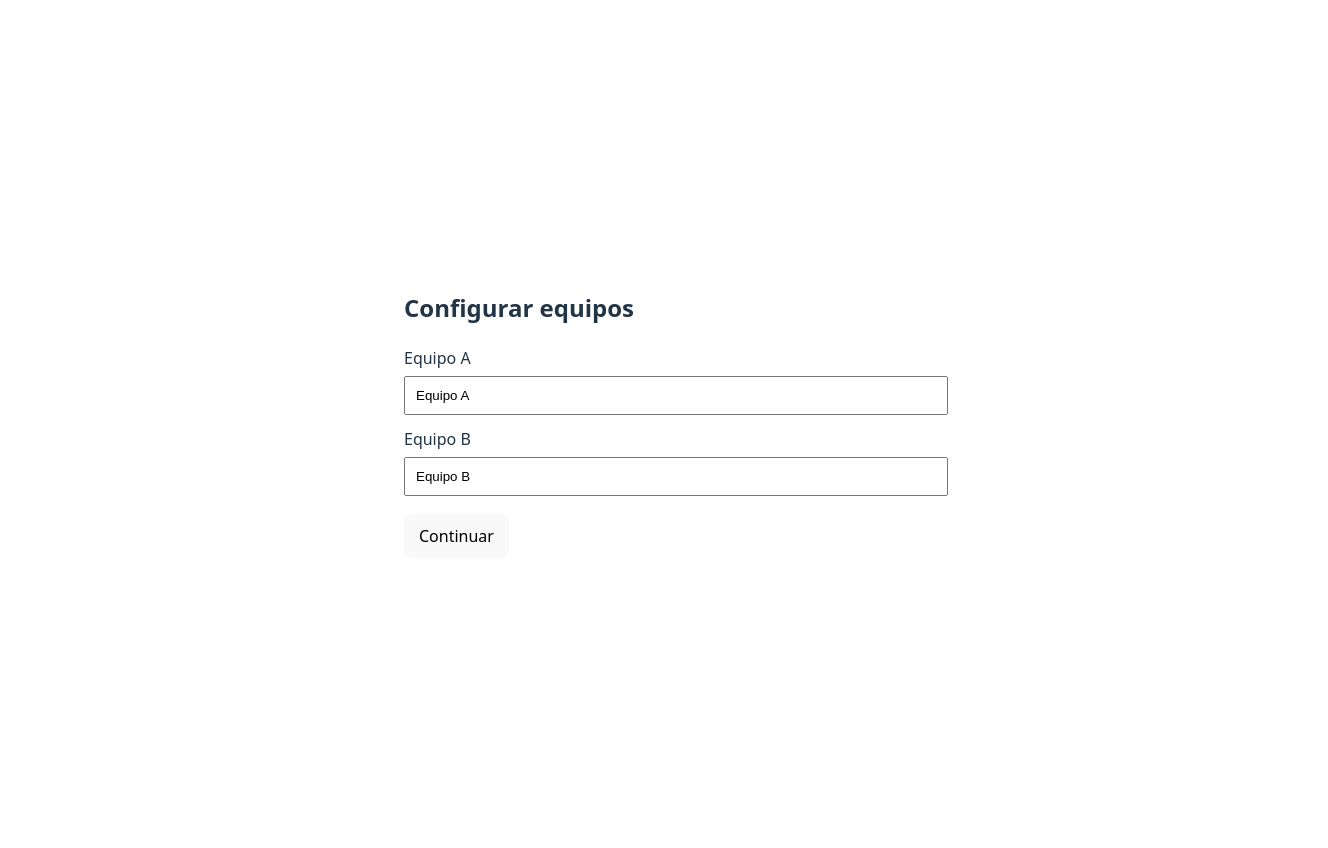
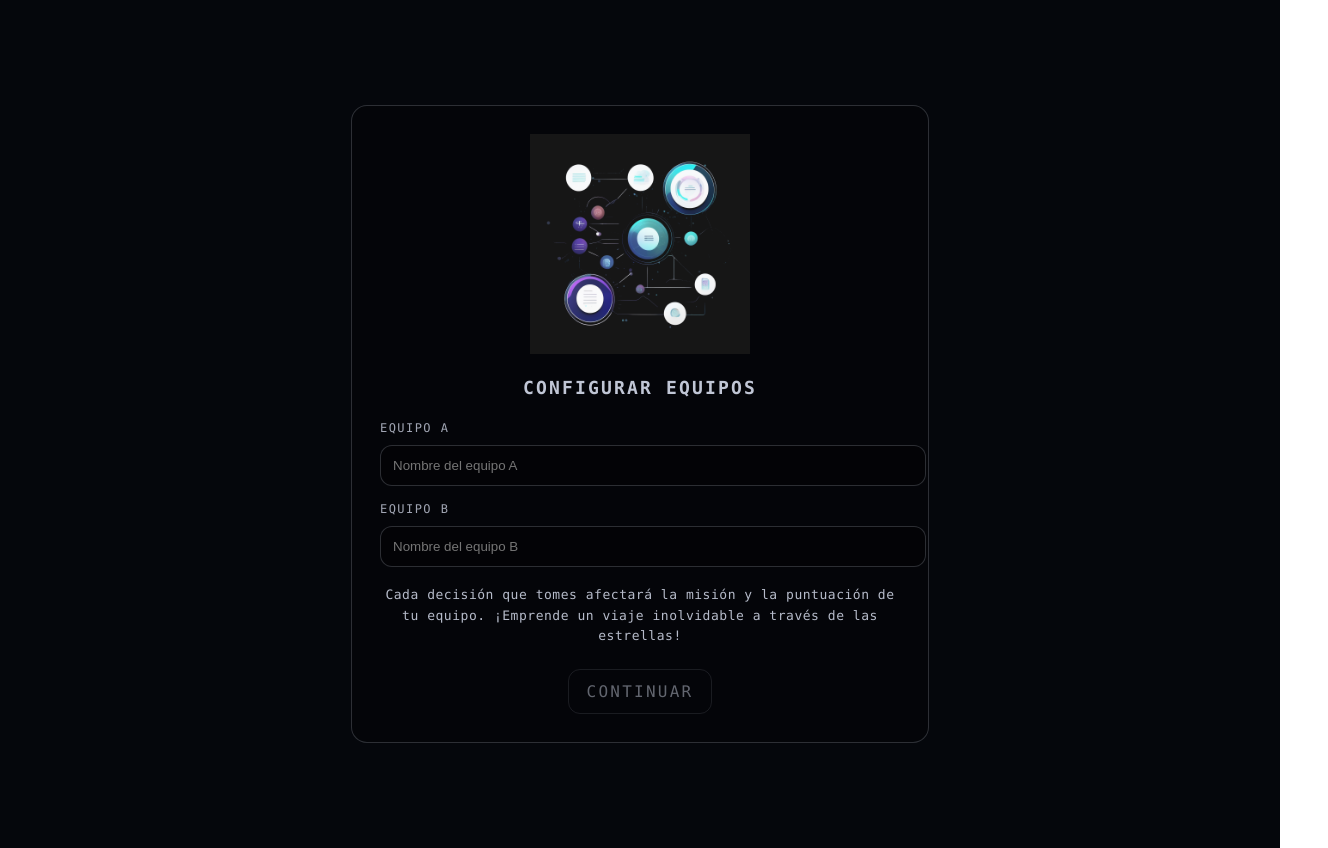
Before and after one commit to rosadl/cosmos, a React (Vite) app: page / in a window 1280 px wide. Both pictures are taken after a click on the button "UNETE A LA MISION". Shown: the whole page, 1328 px wide, since content can reach past the window. Built offline with nearby package versions, Linux system fonts and the light colour scheme.

Commit message:
adding the logic

```diff
--- a/src/App.tsx
+++ b/src/App.tsx
@@ -2,15 +2,37 @@ import { useState } from "react";
 import TitleScreen from "./components/TitleScreen";
 import TeamSetupScreen from "./components/TeamSetupScreen";
 import GameScreen from "./components/GameScreen";
+import type { TeamNames } from "./types";
 
 type Mode = "title" | "setup" | "game";
 
 export default function App() {
   const [mode, setMode] = useState<Mode>("title");
+  const [teamNames, setTeamNames] = useState<TeamNames>({ A: "Equipo A", B: "Equipo B" });
 
-  if (mode === "title") return <TitleScreen onStart={() => setMode("setup")} />;
+  if (mode === "title") {
+    return <TitleScreen onStart={() => setMode("setup")} />;
+  }
 
-  if (mode === "setup") return <TeamSetupScreen onDone={() => setMode("game")} />;
+  if (mode === "setup") {
+    return (
+      <TeamSetupScreen
+        onDone={(names) => {
+          setTeamNames(names);
+          setMode("game");
+        }}
+      />
+    );
+  }
 
-  return <GameScreen onBackToTitle={() => setMode("title")} />;
+  return (
+    <GameScreen
+      teamNames={teamNames}
+      onRestartMission={() => {
+        setMode("title");
+        // opcional: si quieres forzar que se reescriban siempre al empezar:
+        // setTeamNames({ A: "Equipo A", B: "Equipo B" });
+      }}
+    />
+  );
 }
--- /dev/null
+++ b/src/components/GameScreen.css
@@ -0,0 +1,146 @@
+/* Reset mínimo para asegurar que el layout full-screen funcione */
+html, body, #root {
+  height: 100%;
+}
+
+body {
+  margin: 0;
+}
+
+/* Estilo base del juego */
+.game {
+  min-height: 100vh;
+  width: 100%;
+  padding: 24px;
+  box-sizing: border-box;
+
+  background: #05070c;
+  color: rgba(231, 238, 255, 0.92);
+
+  font-family: ui-monospace, SFMono-Regular, Menlo, Monaco, Consolas,
+               "Liberation Mono", "Courier New", monospace;
+
+  display: flex;
+  justify-content: center;
+  align-items: flex-start;
+}
+
+.game-inner {
+  width: min(900px, 100%);
+}
+
+/* Botón pequeño arriba a la derecha */
+.game-topbar {
+  display: flex;
+  justify-content: flex-end;
+  margin-bottom: 12px;
+}
+
+.game-link {
+  border: none;
+  background: transparent;
+  color: rgba(231, 238, 255, 0.72);
+  font: inherit;
+  font-size: 12px;
+  letter-spacing: 0.12em;
+  text-transform: uppercase;
+  cursor: pointer;
+  padding: 6px 0;
+}
+
+.game-link:hover {
+  color: rgba(120, 170, 255, 0.95);
+}
+
+/* HUD */
+.game-hud {
+  display: grid;
+  grid-template-columns: 1fr 1fr 1fr;
+  gap: 12px;
+
+  border: 1px solid rgba(231, 238, 255, 0.18);
+  border-radius: 16px;
+  padding: 14px 16px;
+  background: rgba(0, 0, 0, 0.2);
+
+  margin-bottom: 18px;
+  box-sizing: border-box;
+}
+
+.game-hudBlock {
+  display: grid;
+  gap: 6px;
+}
+
+.game-hudCenter {
+  text-align: center;
+}
+
+.game-hudRight {
+  text-align: right;
+}
+
+.game-hudLabel {
+  font-size: 12px;
+  letter-spacing: 0.12em;
+  text-transform: uppercase;
+  opacity: 0.7;
+}
+
+.game-hudValue {
+  font-size: 14px;
+  letter-spacing: 0.06em;
+}
+
+/* Card del nodo */
+.game-card {
+  border: 1px solid rgba(231, 238, 255, 0.18);
+  border-radius: 16px;
+  padding: 22px 20px;
+  background: rgba(0, 0, 0, 0.2);
+  box-sizing: border-box;
+}
+
+.game-title {
+  margin: 0 0 12px;
+  letter-spacing: 0.08em;
+  text-transform: uppercase;
+}
+
+.game-text {
+  margin: 0;
+  line-height: 1.7;
+  opacity: 0.9;
+}
+
+/* Botones */
+.game-actions {
+  display: flex;
+  gap: 12px;
+  flex-wrap: wrap;
+  margin-top: 18px;
+}
+
+.game-btn {
+  border: 1px solid rgba(231, 238, 255, 0.22);
+  background: transparent;
+  color: inherit;
+  padding: 12px 18px;
+  border-radius: 12px;
+
+  letter-spacing: 0.14em;
+  text-transform: uppercase;
+
+  cursor: pointer;
+}
+
+.game-btn:hover {
+  border-color: rgba(120, 170, 255, 0.45);
+}
+
+.game-endingNote {
+  margin-top: 16px;
+  font-size: 12px;
+  letter-spacing: 0.06em;
+  opacity: 0.7;
+}
--- a/src/components/GameScreen.tsx
+++ b/src/components/GameScreen.tsx
@@ -1,23 +1,107 @@
-import { loadTeamNames } from "../storage";
+import { useMemo, useState } from "react";
+import { story } from "../story";
+import type { Choice, Team, TeamNames } from "../types";
+import "./gameScreen.css";
 
 type Props = {
-  onBackToTitle: () => void;
+  teamNames: TeamNames;
+  onRestartMission: () => void; // vuelve a portada
 };
 
-export default function GameScreen({ onBackToTitle }: Props) {
-  const teamNames = loadTeamNames(); // lectura directa
+type Score = { A: number; B: number };
+
+function isPlayableTeam(t: Team): t is "A" | "B" {
+  return t === "A" || t === "B";
+}
+
+export default function GameScreen({ teamNames, onRestartMission }: Props) {
+  const [nodeId, setNodeId] = useState<string>(story.start);
+  const [score, setScore] = useState<Score>({ A: 0, B: 0 });
+
+  const node = useMemo(() => story.nodes[nodeId], [nodeId]);
+
+  const applyChoice = (choice: Choice) => {
+    if (node && isPlayableTeam(node.teamTurn)) {
+      setScore((s) => ({ ...s, [node.teamTurn]: s[node.teamTurn] + choice.points }));
+    }
+    setNodeId(choice.target);
+  };
+
+  if (!node) {
+    return (
+      <main className="game">
+        <div className="game-inner">
+          <div className="game-topbar">
+            <button className="game-link" onClick={onRestartMission}>
+              Reiniciar misión
+            </button>
+          </div>
+
+          <div className="game-card">
+            <h2 className="game-title">Error</h2>
+            <p className="game-text">Nodo no encontrado: {nodeId}</p>
+          </div>
+        </div>
+      </main>
+    );
+  }
+
+  const turnLabel =
+    node.teamTurn === "A"
+      ? `Turno: ${teamNames.A}`
+      : node.teamTurn === "B"
+      ? `Turno: ${teamNames.B}`
+      : "Turno: Sistema";
 
   return (
-    <main style={{ padding: 24 }}>
-      <div style={{ marginBottom: 12 }}>
-        Equipo A: <b>{teamNames.A}</b> · Equipo B: <b>{teamNames.B}</b>
+    <main className="game">
+      <div className="game-inner">
+        <div className="game-topbar">
+          <button className="game-link" onClick={onRestartMission}>
+            Reiniciar misión
+          </button>
+        </div>
+
+        <div className="game-hud">
+          <div className="game-hudBlock">
+            <div className="game-hudLabel">Equipo A</div>
+            <div className="game-hudValue">
+              {teamNames.A} · {score.A} pts
+            </div>
+          </div>
+
+          <div className="game-hudBlock game-hudCenter">
+            <div className="game-hudLabel">Turno</div>
+            <div className="game-hudValue">{turnLabel}</div>
+          </div>
+
+          <div className="game-hudBlock game-hudRight">
+            <div className="game-hudLabel">Equipo B</div>
+            <div className="game-hudValue">
+              {teamNames.B} · {score.B} pts
+            </div>
+          </div>
+        </div>
+
+        <div className="game-card">
+          <h2 className="game-title">{node.title}</h2>
+          <p className="game-text">{node.text}</p>
+
+          <div className="game-actions">
+            {node.choices.map((c, idx) => (
+              <button key={idx} className="game-btn" onClick={() => applyChoice(c)}>
+                {c.label}
+              </button>
+            ))}
+          </div>
+
+          {node.ending && (
+            <p className="game-endingNote">
+              Fin de la misión. Usa “Reiniciar misión” para comenzar de nuevo.
+            </p>
+          )}
+        </div>
       </div>
-
-      <button onClick={onBackToTitle} style={{ marginBottom: 16 }}>
-        Volver a portada
-      </button>
-
-      Aquí irá el motor de nodos.
     </main>
   );
 }
--- /dev/null
+++ b/src/components/TeamSetup.css
@@ -0,0 +1,97 @@
+.teamSetup {
+  min-height: 100vh;
+  display: grid;
+  place-items: center;
+  padding: 24px;
+  background: #05070c;
+  color: rgba(231, 238, 255, 0.92);
+  font-family: ui-monospace, SFMono-Regular, Menlo, Monaco, Consolas, "Liberation Mono",
+               "Courier New", monospace;
+}
+
+.teamSetup-inner {
+  width: min(520px, 100%);
+  border: 1px solid rgba(231, 238, 255, 0.18);
+  border-radius: 16px;
+  padding: 28px;
+  background: rgba(0, 0, 0, 0.2);
+}
+
+.teamSetup-title {
+  margin: 0 0 18px;
+  font-size: 18px;
+  letter-spacing: 0.12em;
+  text-transform: uppercase;
+  opacity: 0.9;
+  text-align: center;
+}
+
+.teamSetup-field {
+  margin-bottom: 14px;
+}
+
+.teamSetup-label {
+  display: block;
+  margin-bottom: 8px;
+  font-size: 12px;
+  letter-spacing: 0.12em;
+  text-transform: uppercase;
+  opacity: 0.75;
+}
+
+.teamSetup-input {
+  width: 100%;
+  padding: 12px 12px;
+  border-radius: 12px;
+  border: 1px solid rgba(231, 238, 255, 0.18);
+  background: rgba(0, 0, 0, 0.25);
+  color: rgba(231, 238, 255, 0.92);
+  outline: none;
+}
+
+.teamSetup-input:focus {
+  border-color: rgba(120, 170, 255, 0.45);
+}
+
+.teamSetup-actions {
+  display: flex;
+  justify-content: center;
+  margin-top: 18px;
+}
+
+.teamSetup-btn {
+  border: 1px solid rgba(231, 238, 255, 0.22);
+  background: transparent;
+  color: inherit;
+  padding: 12px 18px;
+  border-radius: 12px;
+  letter-spacing: 0.14em;
+  text-transform: uppercase;
+  cursor: pointer;
+}
+
+.teamSetup-btn:hover {
+  border-color: rgba(120, 170, 255, 0.45);
+}
+
+.teamSetup-btn:disabled {
+  opacity: 0.45;
+  cursor: not-allowed;
+}
+
+.teamSetup-image {
+  width: 100%;
+  max-height: 220px;
+  object-fit: contain;
+  display: block;
+  margin: 0 auto 20px;
+}
+
+.teamSetup-intro {
+  margin: 18px 0 22px;
+  font-size: 13px;
+  line-height: 1.6;
+  letter-spacing: 0.04em;
+  text-align: center;
+  opacity: 0.85;
+}
--- a/src/components/TeamSetupScreen.tsx
+++ b/src/components/TeamSetupScreen.tsx
@@ -1,65 +1,61 @@
-import { useEffect, useState } from "react";
-import { loadTeamNames, saveTeamNames } from "../storage";
+import { useState } from "react";
+import type { TeamNames } from "../types";
+import "./teamSetup.css";
+import setupImg from "../assets/setup.png"; // ajusta ruta/nombre
 
 type Props = {
-  onDone: () => void; // solo cambia de pantalla
+  onDone: (names: TeamNames) => void;
 };
 
 export default function TeamSetupScreen({ onDone }: Props) {
   const [a, setA] = useState("");
   const [b, setB] = useState("");
 
-  useEffect(() => {
-    const stored = loadTeamNames();
-    setA(stored.A);
-    setB(stored.B);
-  }, []);
-
   const canContinue = a.trim().length > 0 && b.trim().length > 0;
 
   const handleContinue = () => {
-    saveTeamNames({ A: a.trim(), B: b.trim() }); // sobrescribe siempre
-    onDone();
+    onDone({ A: a.trim(), B: b.trim() });
   };
 
   return (
-    <main
-      style={{
-        height: "100vh",
-        width: "100vw",
-        display: "grid",
-        placeItems: "center",
-        padding: 24
-      }}
-    >
-      <div style={{ width: "100%", maxWidth: 520 }}>
-        <h2 style={{ marginTop: 0 }}>Configurar equipos</h2>
+    <main className="teamSetup">
+      <div className="teamSetup-inner">
+        <img src={setupImg} alt="Configuración de equipos" className="teamSetup-image" />
 
-        <label style={{ display: "block", marginBottom: 12 }}>
-          Equipo A
+        <h2 className="teamSetup-title">Configurar equipos</h2>
+
+        <div className="teamSetup-field">
+          <label className="teamSetup-label" htmlFor="teamA">Equipo A</label>
           <input
+            id="teamA"
+            className="teamSetup-input"
             value={a}
             onChange={(e) => setA(e.target.value)}
-            style={{ width: "100%", padding: 10, marginTop: 6 }}
+            placeholder="Nombre del equipo A"
           />
-        </label>
+        </div>
 
-        <label style={{ display: "block", marginBottom: 18 }}>
-          Equipo B
+        <div className="teamSetup-field">
+          <label className="teamSetup-label" htmlFor="teamB">Equipo B</label>
           <input
+            id="teamB"
+            className="teamSetup-input"
             value={b}
             onChange={(e) => setB(e.target.value)}
-            style={{ width: "100%", padding: 10, marginTop: 6 }}
+            placeholder="Nombre del equipo B"
           />
-        </label>
+        </div>
 
-        <button
-          onClick={handleContinue}
-          disabled={!canContinue}
-          style={{ padding: "10px 14px", cursor: canContinue ? "pointer" : "not-allowed" }}
-        >
-          Continuar
-        </button>
+        <p className="teamSetup-intro">
+          Cada decisión que tomes afectará la misión y la puntuación de tu equipo.
+          ¡Emprende un viaje inolvidable a través de las estrellas!
+        </p>
+
+        <div className="teamSetup-actions">
+          <button className="teamSetup-btn" onClick={handleContinue} disabled={!canContinue}>
+            Continuar
+          </button>
+        </div>
       </div>
     </main>
   );
--- a/src/storage.ts
+++ /dev/null
@@ -1,21 +0,0 @@
-export type TeamNames = { A: string; B: string };
-
-const KEY = "cosmos.teamNames";
-
-export function loadTeamNames(): TeamNames {
-  try {
-    const raw = localStorage.getItem(KEY);
-    if (!raw) return { A: "Equipo A", B: "Equipo B" };
-    const parsed = JSON.parse(raw) as Partial<TeamNames>;
-    return {
-      A: typeof parsed.A === "string" && parsed.A.trim() ? parsed.A : "Equipo A",
-      B: typeof parsed.B === "string" && parsed.B.trim() ? parsed.B : "Equipo B"
-    };
-  } catch {
-    return { A: "Equipo A", B: "Equipo B" };
-  }
-}
-
-export function saveTeamNames(names: TeamNames): void {
-  localStorage.setItem(KEY, JSON.stringify(names));
-}
--- /dev/null
+++ b/src/story.ts
@@ -0,0 +1,47 @@
+import type { Story } from "./types";
+
+export const story: Story = {
+  start: "N0",
+  nodes: {
+    N0: {
+      id: "N0",
+      title: "N0 — Despertar",
+      text: "La nave COSMOS despierta.",
+      teamTurn: "A",
+      choices: [
+        { label: "Seguir la señal", target: "N1", points: 2 },
+        { label: "Revisar el casco", target: "N2", points: 1 }
+      ]
+    },
+
+    N1: {
+      id: "N1",
+      title: "N1 — Señal",
+      text: "La señal tiene estructura matemática.",
+      teamTurn: "B",
+      choices: [{ label: "Continuar", target: "N3", points: 0 }]
+    },
+
+    N2: {
+      id: "N2",
+      title: "N2 — Casco",
+      text: "Microfracturas en el casco.",
+      teamTurn: "B",
+      choices: [{ label: "Continuar", target: "N3", points: 0 }]
+    },
+
+    N3: {
+      id: "N3",
+      title: "N3 — Convergencia",
+      text: "Llegada al planeta.",
+      teamTurn: "B",
+      choices: [
+        { label: "Descender", target: "N4", points: 2 },
+        { label: "Orbitar", target: "N5", points: 1 }
+      ]
+    },
+
+    N4: { id: "N4", title: "Final 1", text: "Final.", teamTurn: "SYSTEM", ending: true, choices: [] },
+    N5: { id: "N5", title: "Final 2", text: "Final.", teamTurn: "SYSTEM", ending: true, choices: [] }
+  }
+};
--- /dev/null
+++ b/src/types.ts
@@ -0,0 +1,23 @@
+export type Team = "A" | "B" | "SYSTEM";
+
+export type TeamNames = { A: string; B: string };
+
+export type Choice = {
+  label: string;
+  target: string;
+  points: number; // puntuación única por elección
+};
+
+export type StoryNode = {
+  id: string;
+  title: string;
+  text: string;
+  teamTurn: Team;
+  choices: Choice[];
+  ending?: boolean;
+};
+
+export type Story = {
+  start: string;
+  nodes: Record<string, StoryNode>;
+};
```
Also changed, not shown: src/assets/setup.png (added).
